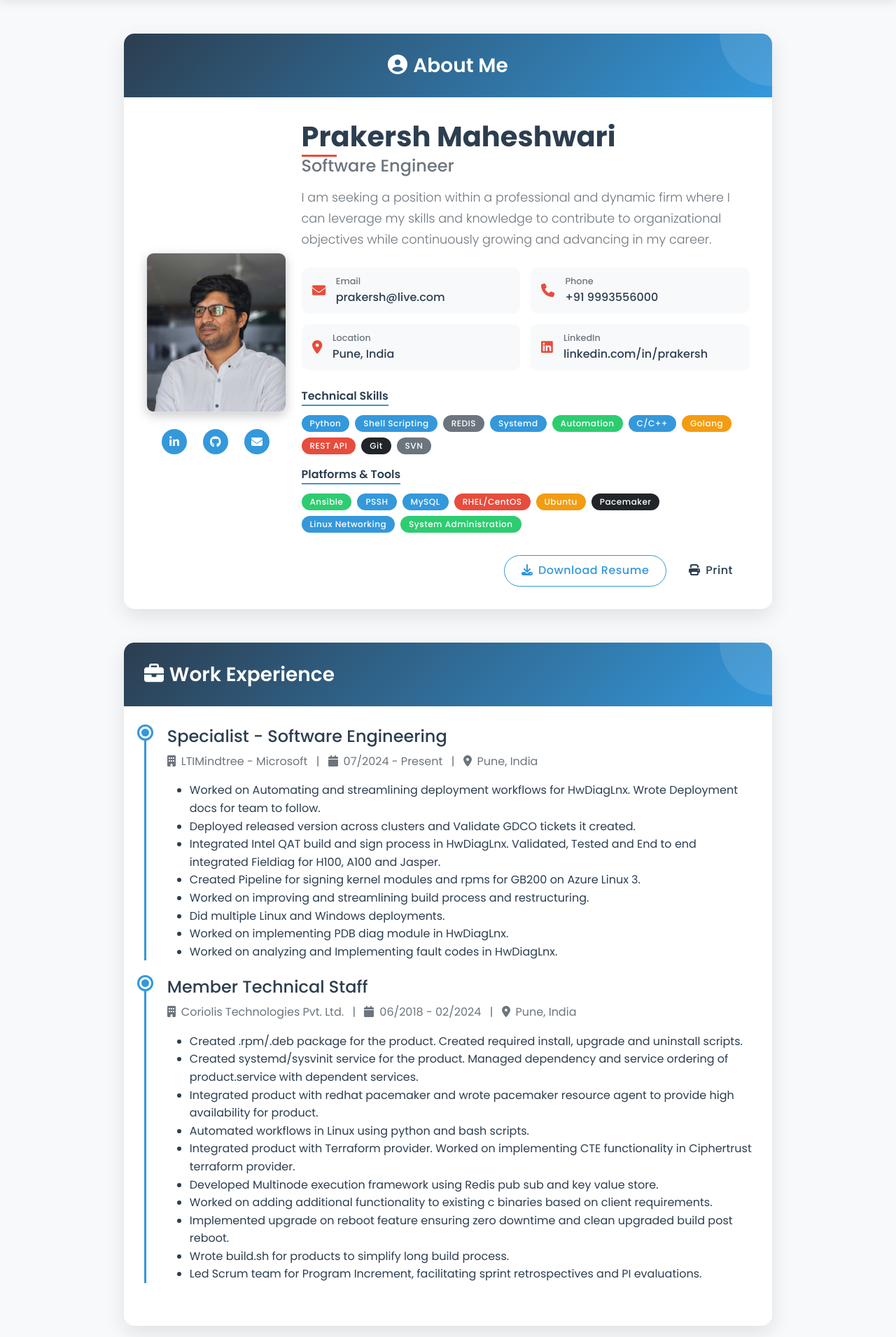
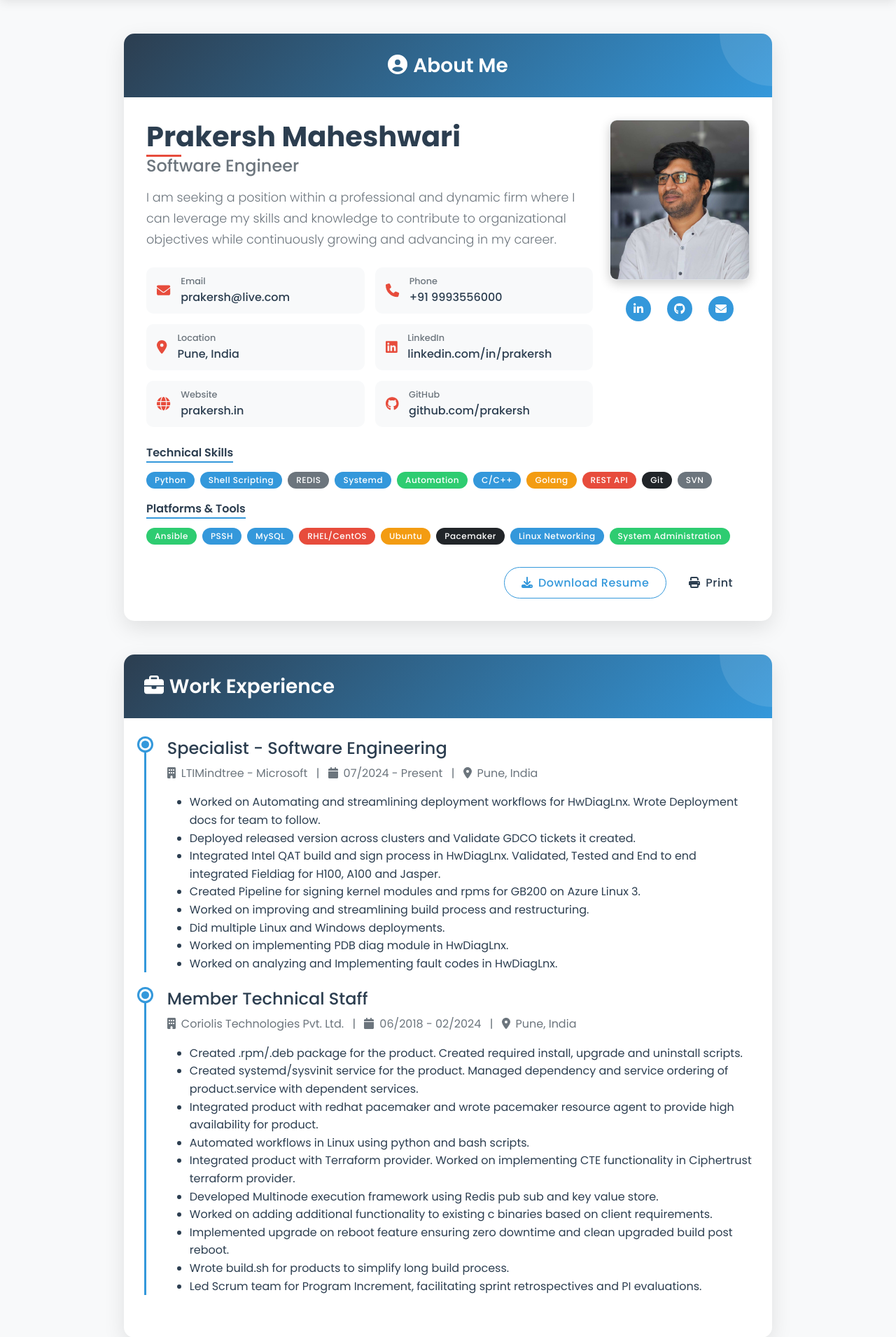
Before and after one commit to saurabh22suman/soloengine.in, a PHP site: page / in a window 1280 px wide. Shown: the part 104-2014 px from the top of the page at 70% size. Run offline with PHP 8.4, Linux system fonts and the light colour scheme; some libraries are stand-ins or nearby versions.

Commit message:
V2.0 (#3)
* Added CICD workflows

* Fixing pipeline

* Dynamic PDF generation and Improved print.css

* Improved Version with Build Fixes

```diff
--- a/includes/profile.php
+++ b/includes/profile.php
@@ -4,18 +4,18 @@
             <h3><i class="fas fa-user-circle me-2"></i>About Me</h3>
         </div>
         <div class="card-body">
-            <div class="row align-items-center">
-                <div class="col-md-3 text-center mb-4 mb-md-0">
+            <div class="row">
+                <div class="col-12 position-relative">
+                    <div class="float-md-end ms-md-4 mb-4">
                         <div class="profile-image-container">
                             <img src="assets/images/profile.jpg" alt="Prakersh Maheshwari Profile Picture" class="img-fluid profile-img border">
                         </div>
-                    <div class="social-links-container mt-3 d-print-none">
+                        <div class="social-links-container mt-3 d-print-none text-center">
                             <a href="https://linkedin.com/in/prakersh" target="_blank" class="social-link mx-1"><i class="fab fa-linkedin-in"></i></a>
                             <a href="https://github.com/prakersh" target="_blank" class="social-link mx-1"><i class="fab fa-github"></i></a>
                             <a href="mailto:prakersh@live.com" class="social-link mx-1"><i class="fas fa-envelope"></i></a>
                         </div>
                     </div>
-                <div class="col-md-9">
                     <h2 class="card-title mb-1">Prakersh Maheshwari</h2>
                     <h4 class="text-muted mb-3">Software Engineer</h4>
                     <div class="profile-summary mb-4">
@@ -48,6 +48,20 @@
                             <div class="contact-details">
                                 <span class="contact-label">LinkedIn</span>
                                 <a href="https://linkedin.com/in/prakersh" target="_blank" class="contact-value print-link">linkedin.com/in/prakersh</a>
+                            </div>
+                        </div>
+                        <div class="contact-item">
+                            <i class="fas fa-globe contact-icon"></i>
+                            <div class="contact-details">
+                                <span class="contact-label">Website</span>
+                                <a href="https://prakersh.in" target="_blank" class="contact-value print-link">prakersh.in</a>
+                            </div>
+                        </div>
+                        <div class="contact-item">
+                            <i class="fab fa-github contact-icon"></i>
+                            <div class="contact-details">
+                                <span class="contact-label">GitHub</span>
+                                <a href="https://github.com/prakersh" target="_blank" class="contact-value print-link">github.com/prakersh</a>
                             </div>
                         </div>
                     </div>
--- a/includes/projects.php
+++ b/includes/projects.php
@@ -16,7 +16,7 @@
                                 <h5 class="project-title">Reader Writer Lock</h5>
                                 <p class="project-description">A C-based implementation of a reader-writer lock for file sharing over NFS. Supports multiple concurrent readers with exclusive writer access.</p>
                                 <div class="d-flex justify-content-between mt-auto">
-                                    <a href="https://github.com/prakersh/Reader-Writer-Lock" class="btn btn-sm btn-outline-primary" target="_blank"><i class="fab fa-github me-1"></i> GitHub</a>
+                                    <a href="https://github.com/prakersh/reader-writer-lock" class="btn btn-sm btn-outline-primary" target="_blank"><i class="fab fa-github me-1"></i> GitHub</a>
                                 </div>
                                 <div class="project-tags mt-3">
                                     <span class="badge bg-primary me-1">C</span>
@@ -35,7 +35,7 @@
                                     <i class="fas fa-shield-alt fa-3x text-success"></i>
                                 </div>
                                 <h5 class="project-title">encr - Encryption Tool</h5>
-                                <p class="project-description">A Shell-based wrapper over OpenSSL that provides an easy-to-use interface for file encryption and decryption with AES-256.</p>
+                                <p class="project-description">A Shell-based wrapper over OpenSSL that provides an easy-to-use interface for file encryption and decryption with simple command line parameters.</p>
                                 <div class="d-flex justify-content-between mt-auto">
                                     <a href="https://github.com/prakersh/encr" class="btn btn-sm btn-outline-primary" target="_blank"><i class="fab fa-github me-1"></i> GitHub</a>
                                 </div>
@@ -58,7 +58,7 @@
                                 <h5 class="project-title">Python Progress Bar</h5>
                                 <p class="project-description">An implementation example of progress bars in Python for providing visual feedback to users during long-running operations.</p>
                                 <div class="d-flex justify-content-between mt-auto">
-                                    <a href="https://github.com/prakersh/Python-progress-bar" class="btn btn-sm btn-outline-primary" target="_blank"><i class="fab fa-github me-1"></i> GitHub</a>
+                                    <a href="https://github.com/prakersh/progressbar-python" class="btn btn-sm btn-outline-primary" target="_blank"><i class="fab fa-github me-1"></i> GitHub</a>
                                 </div>
                                 <div class="project-tags mt-3">
                                     <span class="badge bg-primary me-1">Python</span>
@@ -79,7 +79,7 @@
                                 <h5 class="project-title">ShortTouch</h5>
                                 <p class="project-description">A Python utility that enables quick interactions with your system through customizable shortcuts and automation features.</p>
                                 <div class="d-flex justify-content-between mt-auto">
-                                    <a href="https://github.com/prakersh/ShortTouch" class="btn btn-sm btn-outline-primary" target="_blank"><i class="fab fa-github me-1"></i> GitHub</a>
+                                    <a href="https://github.com/prakersh/shorttouch" class="btn btn-sm btn-outline-primary" target="_blank"><i class="fab fa-github me-1"></i> GitHub</a>
                                 </div>
                                 <div class="project-tags mt-3">
                                     <span class="badge bg-primary me-1">Python</span>
@@ -110,6 +110,27 @@
                             </div>
                         </div>
                     </div>
+
+                    <!-- Project 6 -->
+                    <div class="col-md-6 col-lg-4 mb-4">
+                        <div class="card project-card h-100">
+                            <div class="card-body text-center">
+                                <div class="project-icon mb-4">
+                                    <i class="fas fa-file-code fa-3x text-info"></i>
+                                </div>
+                                <h5 class="project-title">Portfolio Website</h5>
+                                <p class="project-description">A responsive PHP portfolio/resume website with print functionality. Features modern design with Bootstrap and comprehensive resume sections.</p>
+                                <div class="d-flex justify-content-between mt-auto">
+                                    <a href="https://github.com/prakersh/prakersh.in" class="btn btn-sm btn-outline-primary" target="_blank"><i class="fab fa-github me-1"></i> GitHub</a>
+                                </div>
+                                <div class="project-tags mt-3">
+                                    <span class="badge bg-secondary me-1">CSS</span>
+                                    <span class="badge bg-primary me-1">PHP</span>
+                                    <span class="badge bg-info me-1">Bootstrap</span>
+                                </div>
+                            </div>
+                        </div>
+                    </div>
                 </div>
             </div>
         </div>
```
Also changed, not shown: 1 other file. Lines whose indentation alone changed are shown as unchanged.
